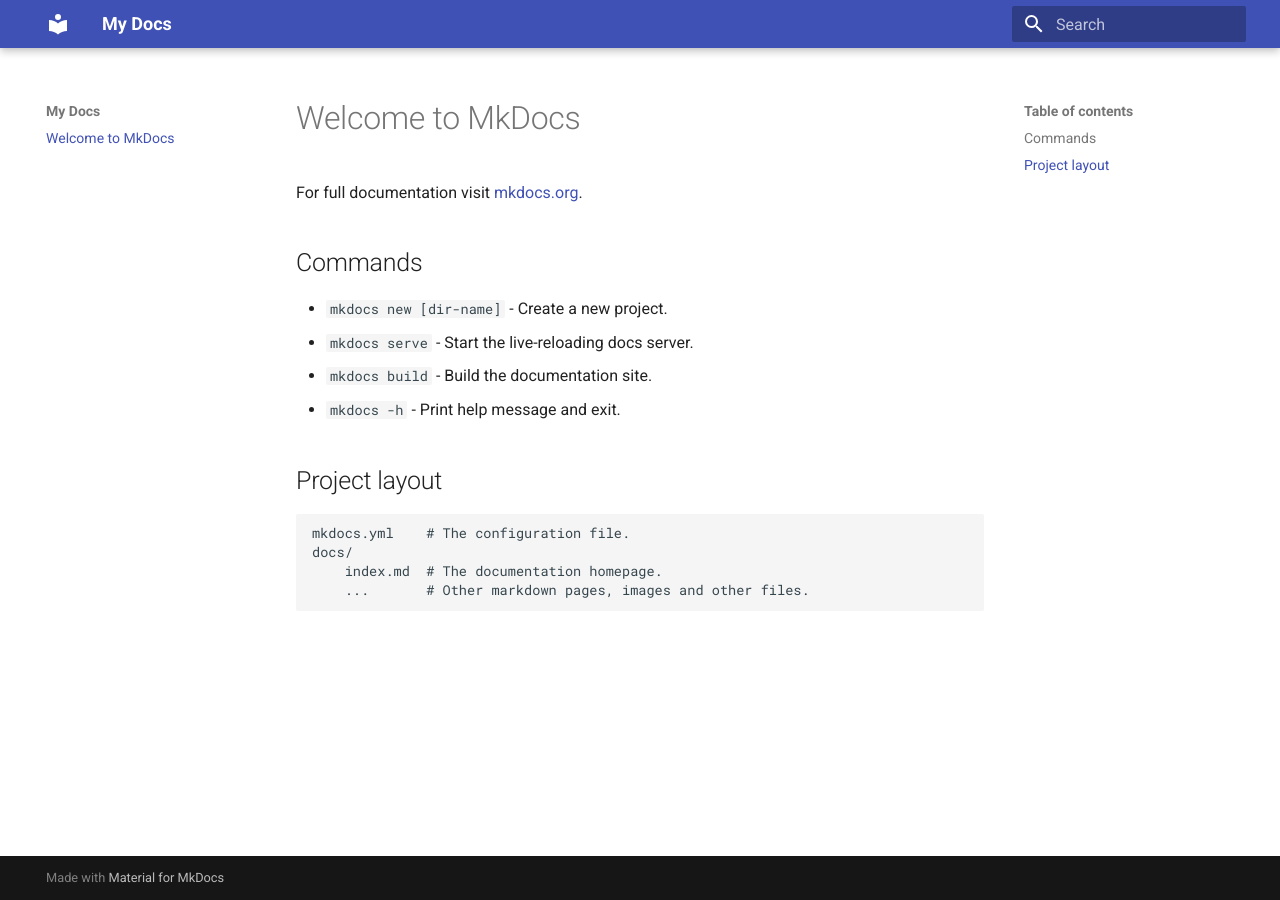
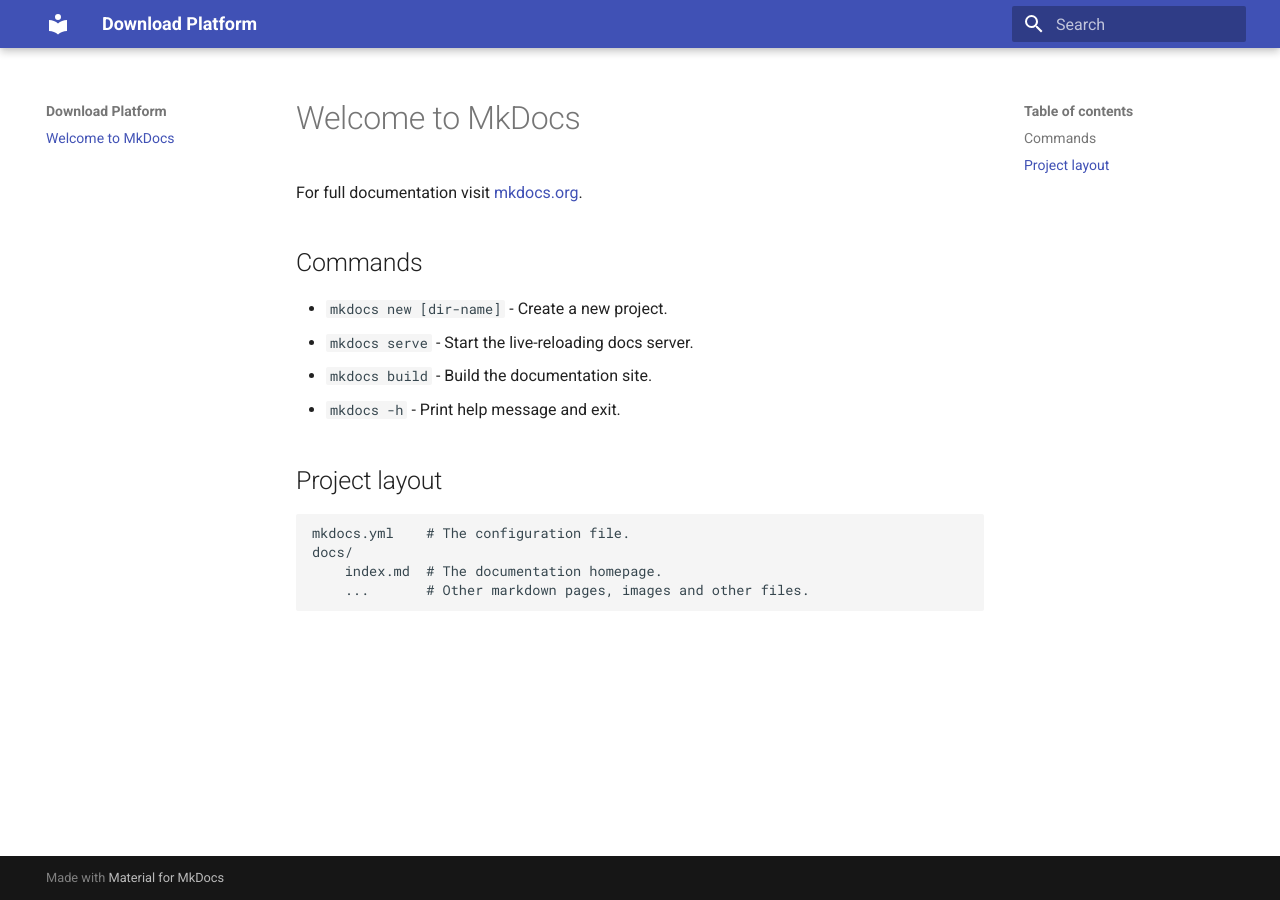
Before and after one commit to l0u1sg/download-center, an MkDocs documentation site: the page built from docs/index.md, in a window 1280 px wide. Built offline with MkDocs 1.6.1 and Material for MkDocs 9.7.7, drawn with Linux system fonts in a browser that asks for light colours.

```diff
--- a/mkdocs.yml
+++ b/mkdocs.yml
@@ -1,3 +1,3 @@
-site_name: My Docs
+site_name: Download Platform
 theme:
   name: material
```
Also changed, not shown: 1 other file.
